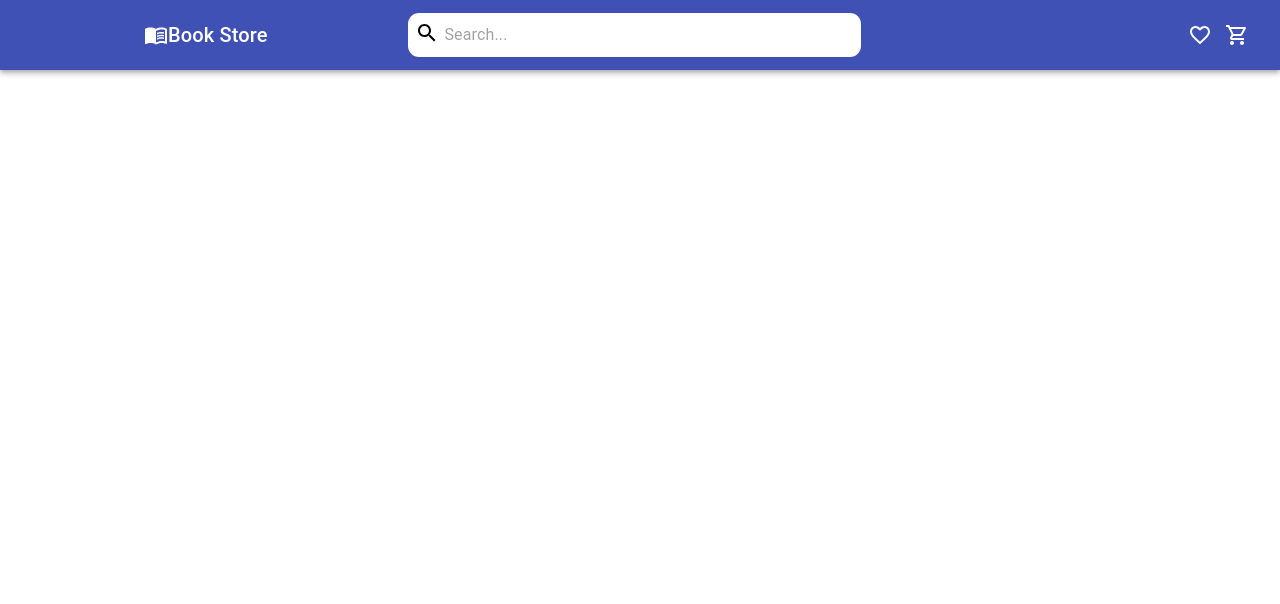
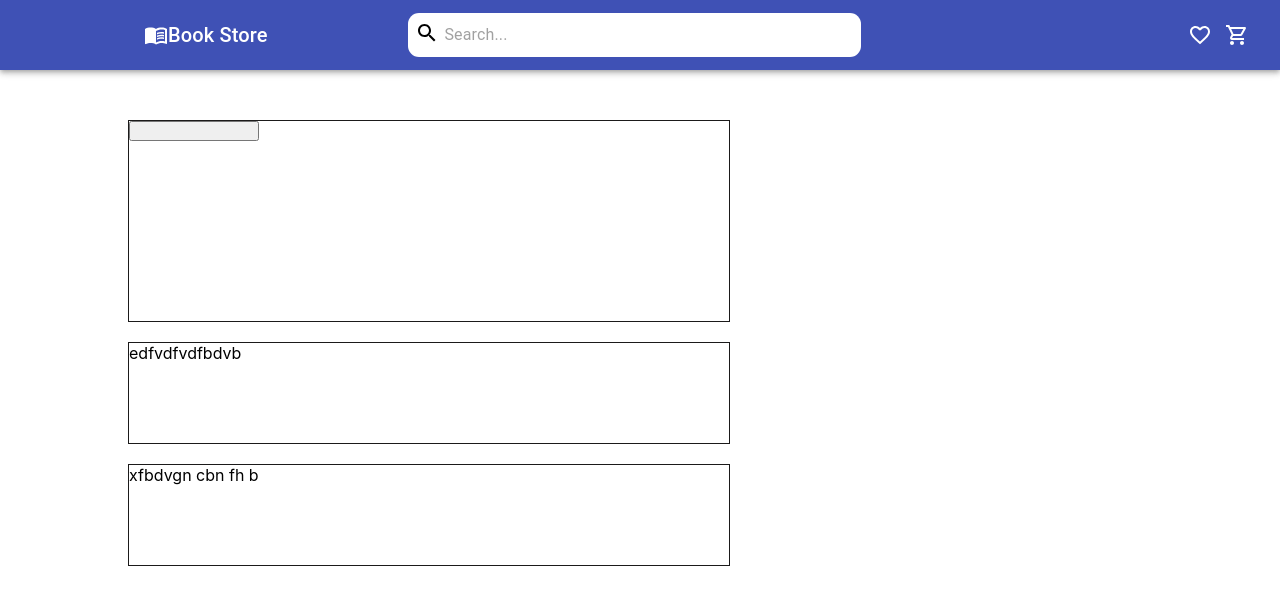
Before and after one commit to kanoop640/BookStoreApp_CohartA, a React (Create React App) app in the folder bookstoreui/: page / in a window 1280 px wide. Shown: the top 604 px of the page. Built offline with nearby package versions, Linux system fonts and the light colour scheme.

Commit message:
[Somya]Add. adding the css in the app.css

```diff
--- a/bookstoreui/package.json
+++ b/bookstoreui/package.json
@@ -5,6 +5,7 @@
   "dependencies": {
     "@material-ui/core": "^4.9.13",
     "@material-ui/icons": "^4.9.1",
+    "@material-ui/lab": "^4.0.0-alpha.52",
     "@testing-library/jest-dom": "^4.2.4",
     "@testing-library/react": "^9.5.0",
     "@testing-library/user-event": "^7.2.1",
--- a/bookstoreui/public/index.html
+++ b/bookstoreui/public/index.html
@@ -1,5 +1,5 @@
 <!DOCTYPE html>
-<html lang="en">
+<html lang="en" style="height:100%; width:100%;" >
   <head>
     <meta charset="utf-8" />
     <link rel="icon" href="%PUBLIC_URL%/favicon.ico" />
@@ -26,7 +26,7 @@
     -->
     <title>React App</title>
   </head>
-  <body>
+  <body style="height:100%;width:100%;">
     <noscript>You need to enable JavaScript to run this app.</noscript>
     <div id="root"></div>
     <!--
--- a/bookstoreui/src/App.css
+++ b/bookstoreui/src/App.css
@@ -154,3 +154,35 @@ background-color: #3f51b5;
  left: 20px;
  align-items: center;
 }
+.foot{
+  height: 40px;
+  margin-top: 10%;
+  padding-left: 40%;
+  background-color: brown;
+}
+.Mycart{
+ width: 600px;
+ height: 200px;
+ margin-left:10%;
+ border: 1px solid rgb(27, 26, 26);
+ margin-top: 50px;
+
+}
+.CostomerDetails{
+  width: 600px;
+  height: 100px;
+ margin-left:10%;
+ border: 1px solid rgb(27, 26, 26);
+ margin-top: 20px;
+}
+.Ordersummary{
+  width:600px;
+  height: 100px;
+  margin-left: 10%;
+  border: 1px solid rgb(27, 26, 26);
+  margin-top: 20px;
+}
+.button{
+  padding-left: 20%;
+  height: 20px;
+}
--- a/bookstoreui/src/App.js
+++ b/bookstoreui/src/App.js
@@ -1,14 +1,16 @@
 import React from 'react';
-import logo from './logo.svg';
+import {BrowserRouter as Router,Switch,Route} from 'react-router-dom';
+import Dashboard from './Component/Dashboard'
 import './App.css';
-import Header from './Component/header'
+
 function App() {
   return (
-    <div className="App">
-    <Header/>
-    </div>
-
-  );
+    <Router>
+      <Switch>
+      <Route path='/' component={Dashboard}></Route>
+      </Switch>
+    </Router>
+      )
 }
 
 export default App;
```
Also changed, not shown: 1 other file (tests, documents, lock files or other folders).
